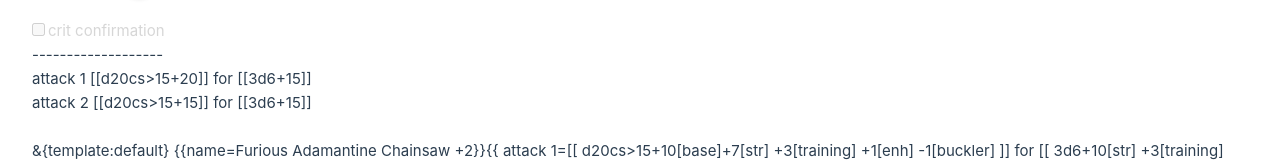
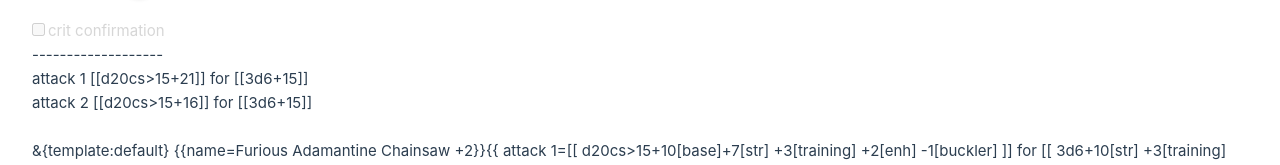
Before and after one commit to mike-miller-dev/pathfinder-vue, a Vue app: page / in a window 1280 px wide. Shown: the part 725-890 px from the top of the page. Built offline with nearby package versions, Linux system fonts and the light colour scheme.

Commit message:
+2 enh to attack

```diff
--- a/src/components/Pathfinder.vue
+++ b/src/components/Pathfinder.vue
@@ -83,7 +83,7 @@ export default defineComponent({
           attacks:  [
             { name: 'Furious Adamantine Chainsaw +2', stat: 'str', type: 'melee2h', damageDice: '3d6', crit: 15,
               bonuses: [
-                { attackMod: 1, damageMod: 2, type: 'enh' },
+                { attackMod: 2, damageMod: 2, type: 'enh' },
                 { attackMod: 3, damageMod: 3, type: 'training' },
                 { attackMod: -1, type: 'buckler' }
               ],
```
